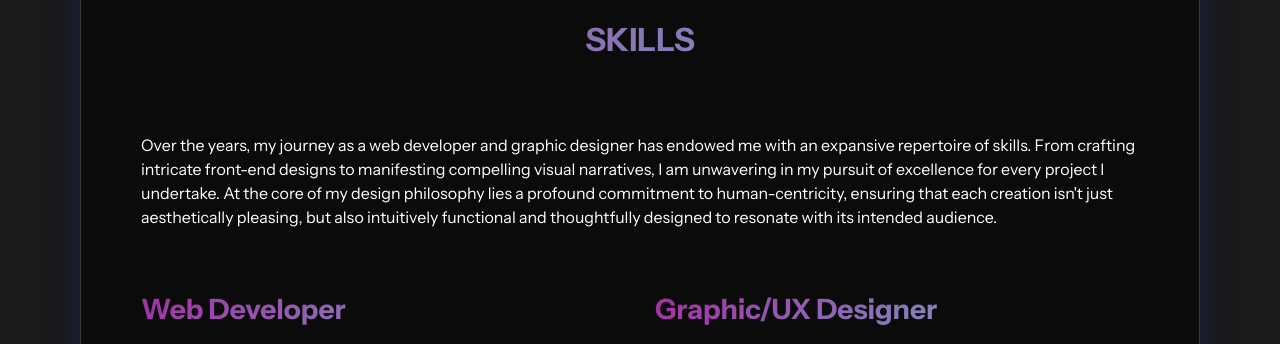
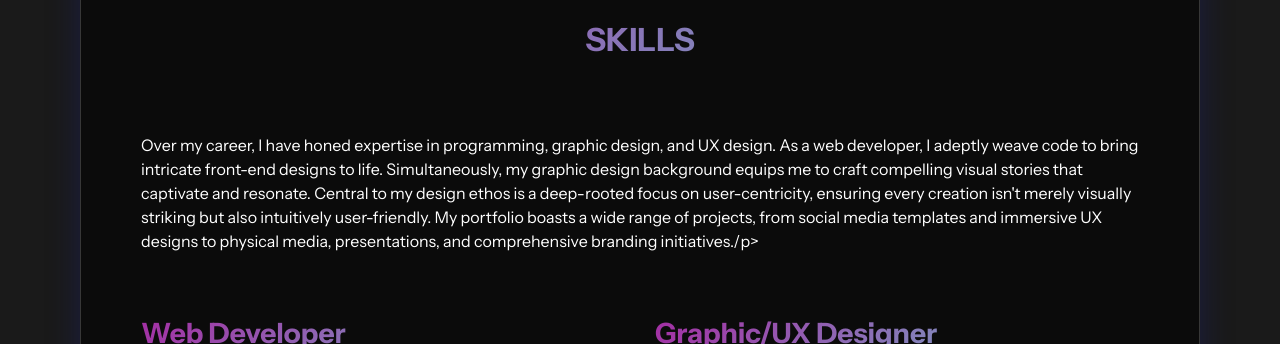
Before and after one commit to ramia15/rami-portfolio, a plain HTML site: page index.html in a window 1280 px wide. Shown: the part 1840-2184 px from the top of the page. Drawn offline with nearby package versions, Linux system fonts and the light colour scheme; a web font is replaced by a local one.

Commit message:
Update index.html

```diff
--- a/index.html
+++ b/index.html
@@ -103,12 +103,13 @@
             <div class="row">
                 <div class="col-12">
                     <h2 class="gradient-text">SKILLS</h2><br>
-                    <p>Over the years, my journey as a web developer and graphic designer has endowed me with an
-                        expansive repertoire of skills. From crafting intricate front-end designs to manifesting
-                        compelling visual narratives, I am unwavering in my pursuit of excellence for every project I
-                        undertake. At the core of my design philosophy lies a profound commitment to human-centricity,
-                        ensuring that each creation isn't just aesthetically pleasing, but also intuitively functional
-                        and thoughtfully designed to resonate with its intended audience.</p>
+                    <p>Over my career, I have honed expertise in programming, graphic design, and UX design. As a web
+                        developer, I adeptly weave code to bring intricate front-end designs to life. Simultaneously, my
+                        graphic design background equips me to craft compelling visual stories that captivate and
+                        resonate. Central to my design ethos is a deep-rooted focus on user-centricity, ensuring every
+                        creation isn't merely visually striking but also intuitively user-friendly. My portfolio boasts
+                        a wide range of projects, from social media templates and immersive UX designs to physical
+                        media, presentations, and comprehensive branding initiatives./p>
                 </div>
             </div><br>
             <div class="row mt-4">
@@ -128,7 +129,8 @@
                         <li class="gradient-text"><i class="fas fa-code gradient-icon"></i> Dart</li>
                         <li class="gradient-text"><i class="fab fa-react gradient-icon"></i> React</li>
                         <li class="gradient-text"><i class="fas fa-code gradient-icon"></i> Flutter</li>
-                        <li class="gradient-text"><i class="fab fa-microsoft gradient-icon"></i> Microsoft Power Suite (Power BI, Power Apps, Power Automate)</li>
+                        <li class="gradient-text"><i class="fab fa-microsoft gradient-icon"></i> Microsoft Power Suite
+                            (Power BI, Power Apps, Power Automate)</li>
                     </ul>
                 </div>
 
```
